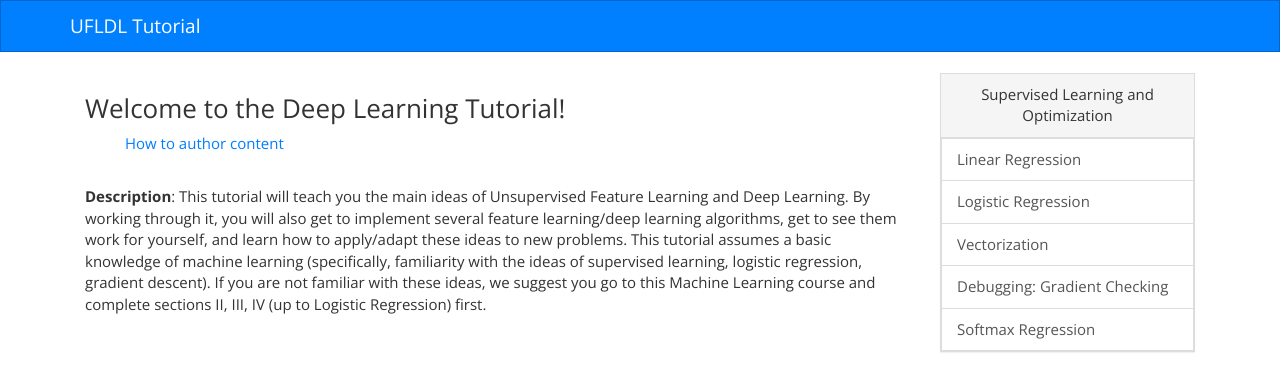
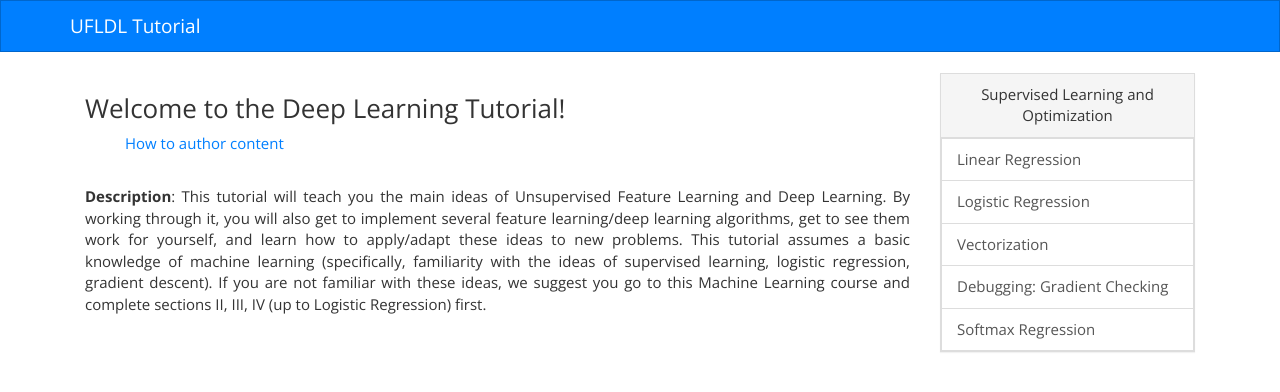
Before and after one commit to sameeptandon/ufldl_tutorial, a Jekyll site: the page built from index.html, in a window 1280 px wide. Shown: the top 392 px of the page. Built offline with Jekyll 4.4.1, drawn with Linux system fonts in a browser that asks for light colours.

Commit message:
no ~ files

```diff
--- a/_layouts/default.html
+++ b/_layouts/default.html
@@ -27,7 +27,7 @@
             <span class="icon-bar"></span>
             <span class="icon-bar"></span>
           </button>
-          <a class="navbar-brand" href="#">UFLDL Tutorial</a>
+          <a class="navbar-brand" href="/{{site.baseurl}}">UFLDL Tutorial</a>
         </div>
         <!---
         <div class="collapse navbar-collapse">
--- a/_layouts/post.html
+++ b/_layouts/post.html
@@ -1,7 +1,8 @@
 ---
 layout: default
 ---
-<h2>{{ page.title }}</h2>
+<h3>{{ page.title }}</h3>
+<hr>
 <!---<p class="meta">{{ page.date | date_to_string }}</p>--->
 
 <div class="post">
--- a/css/custom.css
+++ b/css/custom.css
@@ -1,5 +1,9 @@
 .sidebar {
   max-width: 45%;
+}
+
+.post {
+  text-align: justify;
 }
 
 .panel-heading {
--- a/index.html
+++ b/index.html
@@ -15,7 +15,9 @@ layout: default
     !--->
   </ul>
   <br>
-  <b>Description</b>: This tutorial will teach you the main ideas of Unsupervised Feature Learning and Deep Learning. By working through it, you will also get to implement several feature learning/deep learning algorithms, get to see them work for yourself, and learn how to apply/adapt these ideas to new problems.
-  This tutorial assumes a basic knowledge of machine learning (specifically, familiarity with the ideas of supervised learning, logistic regression, gradient descent). If you are not familiar with these ideas, we suggest you go to this Machine Learning course and complete sections II, III, IV (up to Logistic Regression) first.
+  <div class ='post'>
+    <b>Description</b>: This tutorial will teach you the main ideas of Unsupervised Feature Learning and Deep Learning. By working through it, you will also get to implement several feature learning/deep learning algorithms, get to see them work for yourself, and learn how to apply/adapt these ideas to new problems.
+    This tutorial assumes a basic knowledge of machine learning (specifically, familiarity with the ideas of supervised learning, logistic regression, gradient descent). If you are not familiar with these ideas, we suggest you go to this Machine Learning course and complete sections II, III, IV (up to Logistic Regression) first.
+  </div>
 
 </div>
--- a/sidebar/sidebar.js
+++ b/sidebar/sidebar.js
@@ -2,7 +2,7 @@
 // this structure specifies the ordering of pages on the sidebar and the pages they link to.
 var pages = [
 { name: 'Supervised Learning and Optimization', link: '#', type: 'Heading' },
-{ name: 'Linear Regression', link: '#', type: 'Page' },
+{ name: 'Linear Regression', link: 'supervised/LinearRegression', type: 'Page' },
 { name: 'Logistic Regression', link: '#', type: 'Page' },
 { name: 'Vectorization', link: '#', type: 'Page' },
 { name: 'Debugging: Gradient Checking', link: '#', type: 'Page' },
```
Also changed, not shown: other parts of _layouts/default.html (+2 -1 lines), 1 other file.
